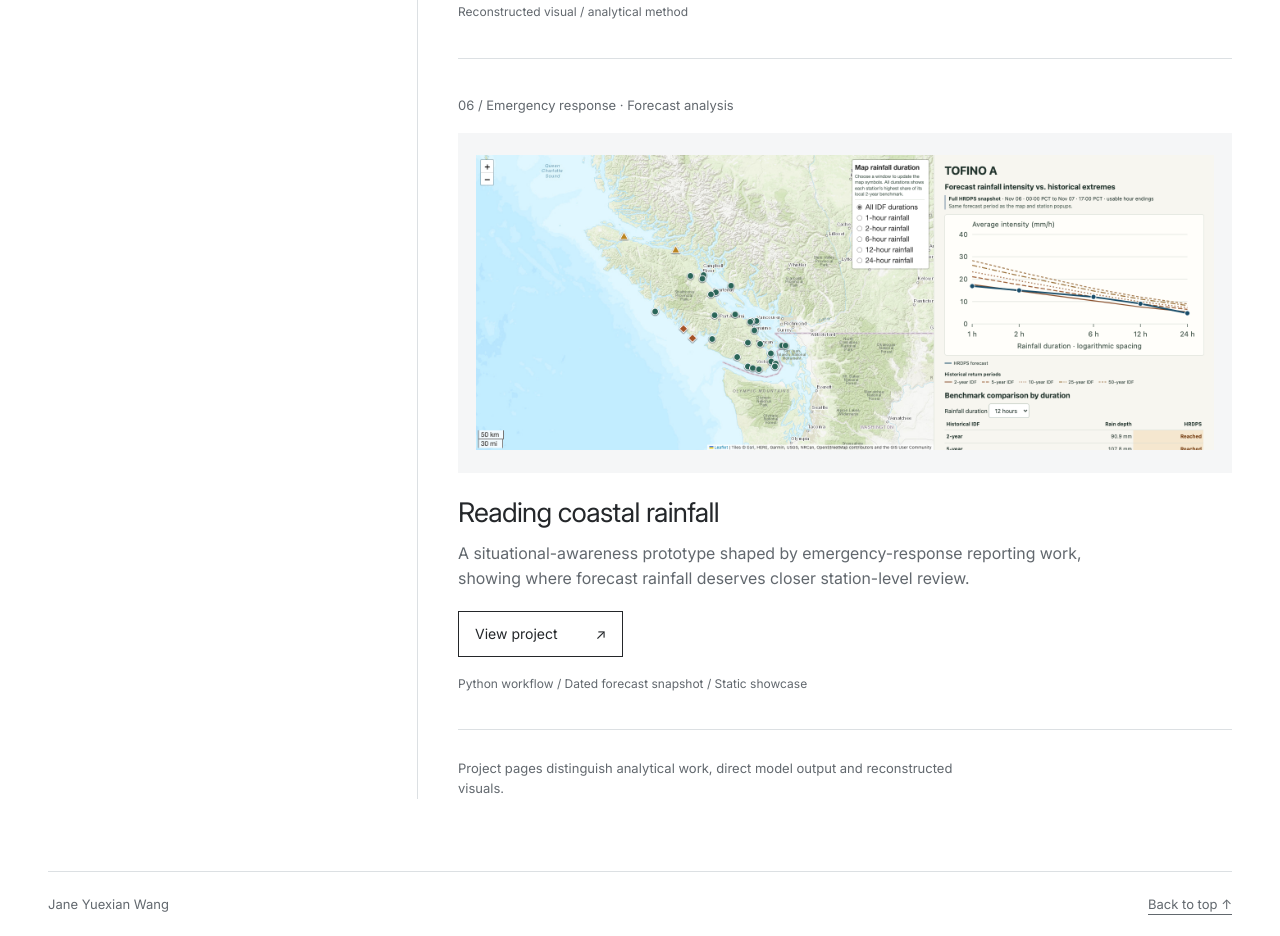
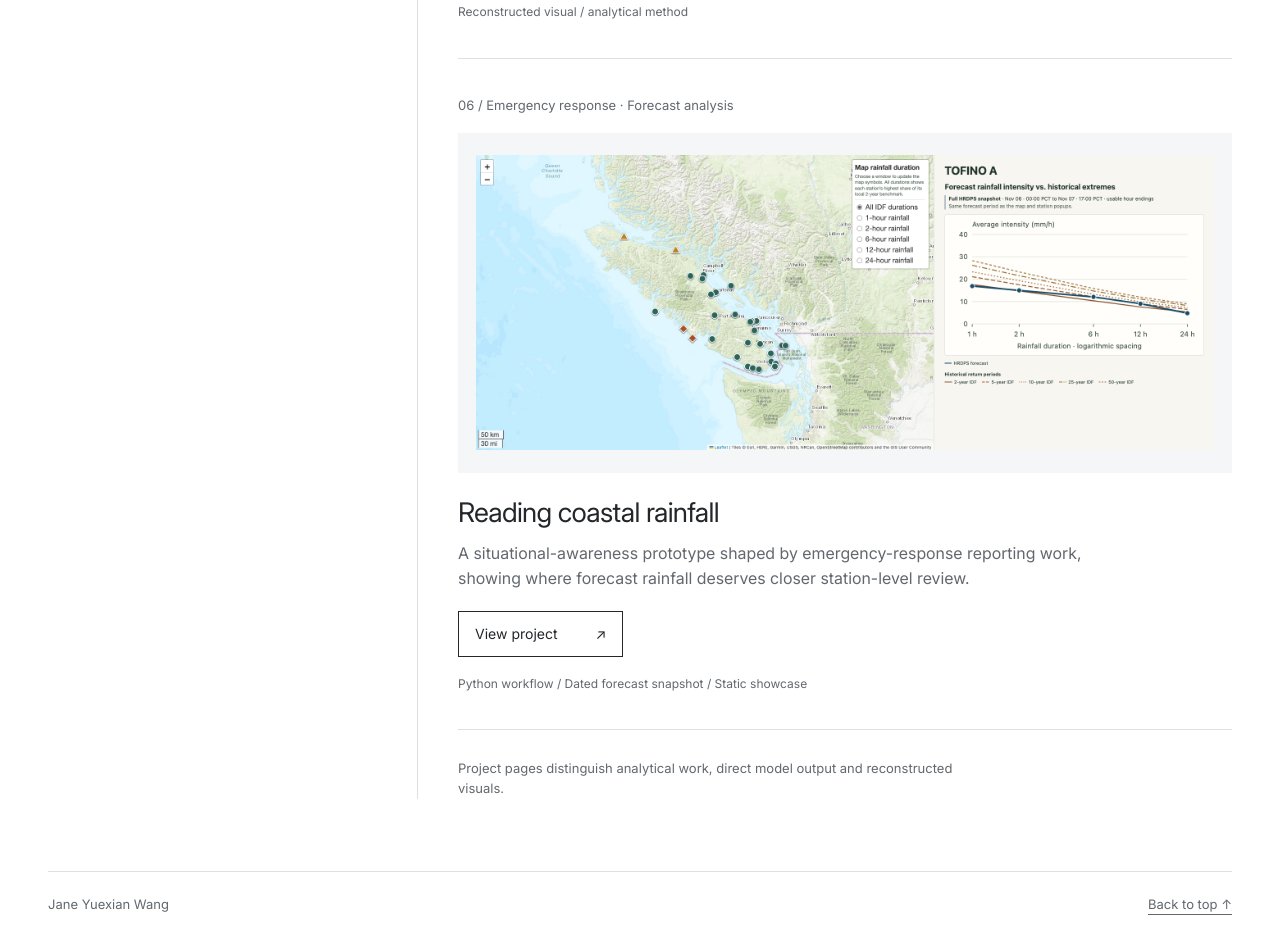
Before and after one commit to Janewyx/jane-wang-portfolio, a plain HTML site: page index.html in a window 1280 px wide. Shown: the part 3488-4424 px from the top of the page. Drawn offline with Linux system fonts and the light colour scheme.

Commit message:
Refine rainfall project thumbnail

```diff
--- a/index.html
+++ b/index.html
@@ -105,7 +105,7 @@
             <article class="project">
                 <div class="project-meta"><span>06 / Emergency response · Forecast analysis</span></div><a
                     class="project-image" href="rainfall/index.html" tabindex="-1" aria-hidden="true"><img
-                        src="assets/rainfall/rainfall-card-preview.png" alt="" loading="lazy" width="1800" height="720"></a>
+                        src="assets/rainfall/rainfall-map-idf-preview.png" alt="" loading="lazy" width="1800" height="720"></a>
                 <div class="project-copy">
                     <h3>Reading coastal rainfall</h3>
                     <p>A situational-awareness prototype shaped by emergency-response reporting work, showing where forecast rainfall deserves closer station-level review.</p><a class="project-button"
```
Also changed, not shown: assets/rainfall/rainfall-card-preview.png (deleted), assets/rainfall/rainfall-map-idf-preview.png (added).
